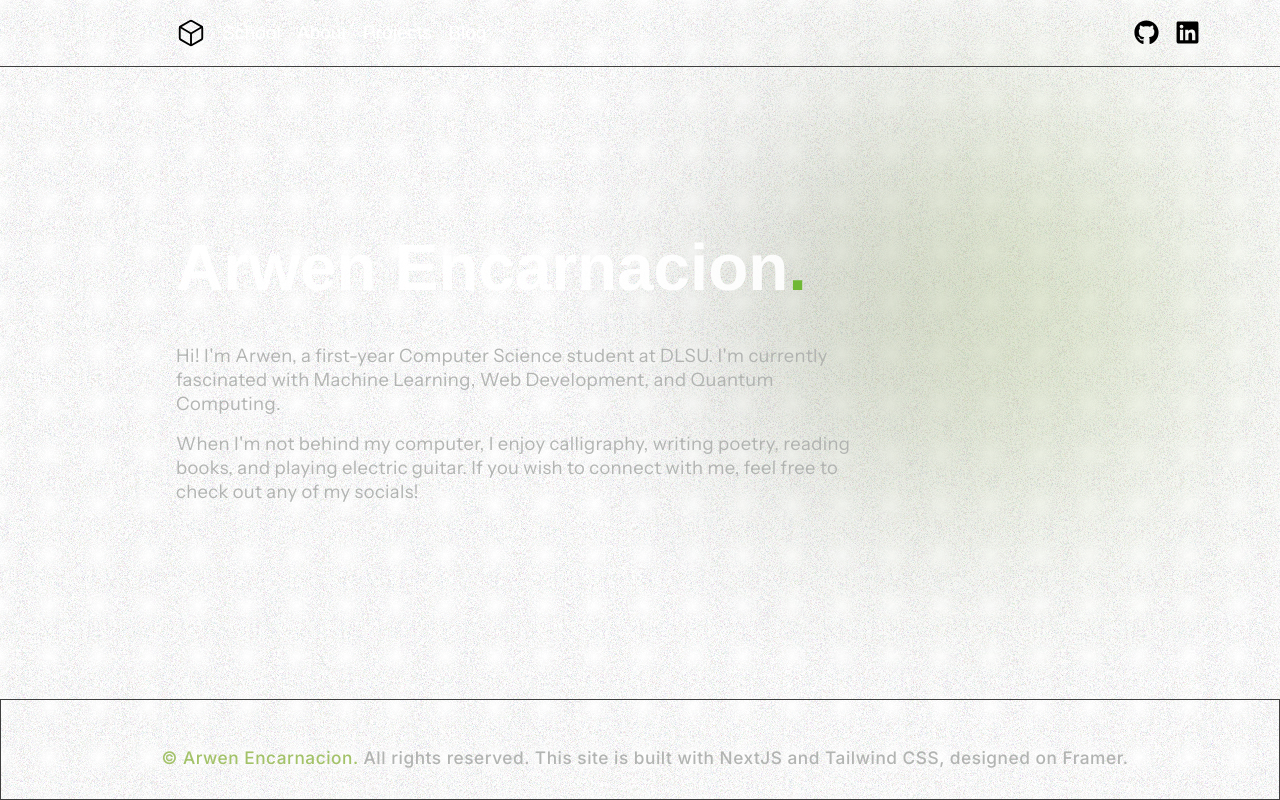
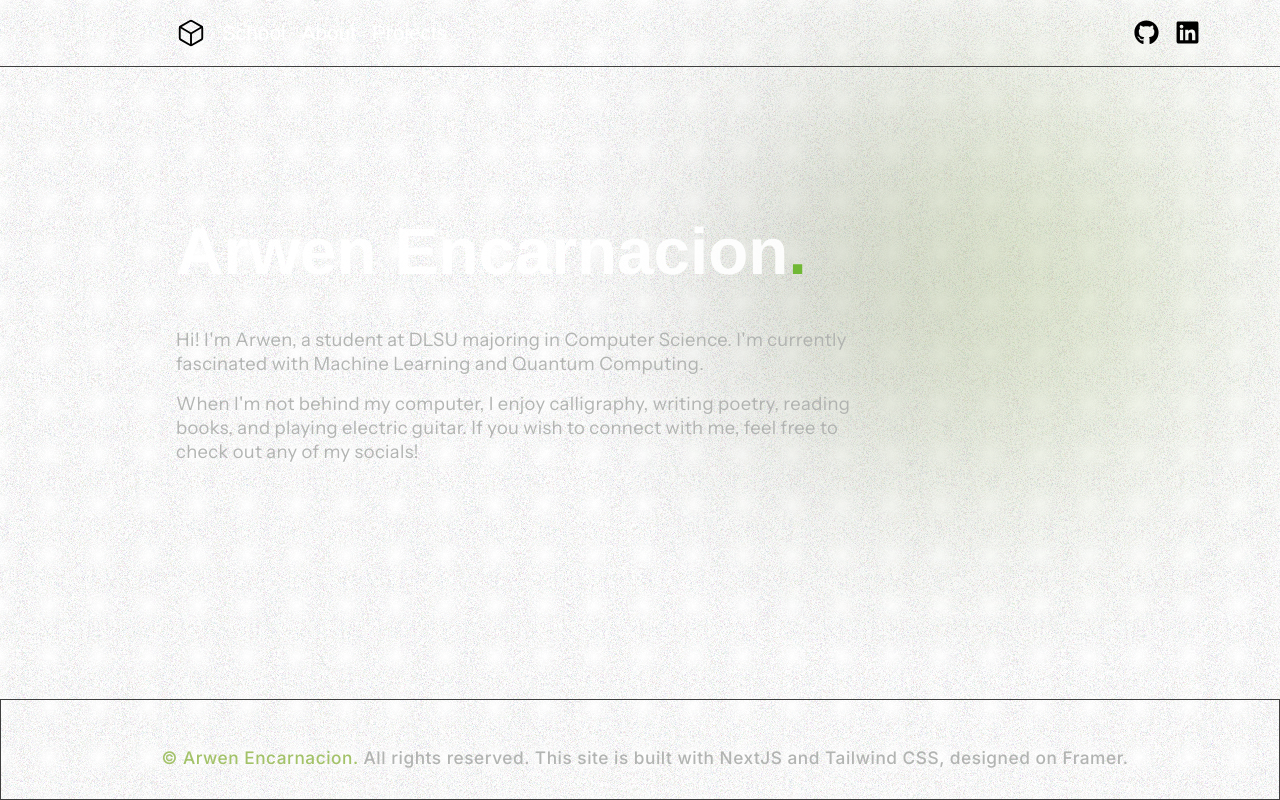
Before and after one commit to angele34/personal-website, a Next.js app: page / in a window 1280 px wide. Built offline with nearby package versions, Linux system fonts and the light colour scheme; a web font is replaced by a local one.

Commit message:
update content and styling

```diff
--- a/src/components/hero.tsx
+++ b/src/components/hero.tsx
@@ -4,16 +4,13 @@ import '../styles/globals.css';
 export default function Hero() {
   return (
     <div className="relative pb-10 mb-10 px-4 sm:px-8 md:px-16 lg:px-32">
-
       {/* Gradient Circle on the Left */}
       <div className="absolute custom-top left-[57%] md:left-[30%] transform -translate-y-1/2 w-[30rem] h-[26rem] bg-gradient-radial from-[#91aa5f]/30 to-[#121010]/30 blur-[100px] opacity-80 rounded-full z-0">
       </div>
-
       {/* Content */}
       <div className="relative
-        py-40
+        py-36
         px-40
-
         xs:px-8
         sm:px-4
         md:py-20
@@ -25,20 +22,15 @@ export default function Hero() {
           <h1 className='text-white
             font-helvetica font-semibold
             text-opacity-90
-
             xs:text-h1-xs
             sm:text-h1-sm
             md:text-h1
             lg:text-h1
             xl:text-h1
             2xl:text-h1
-
             mb-8
-            md:mb-8
-            '>
-            Arwen Encarnacion
-            <span className="text-customGreen">.</span>
-          </h1>
+            md:mb-8'>
+            Arwen Encarnacion<span className="text-customGreen">.</span></h1>
           <div className="pr-4 md:pr-8 lg:pr-16">
             <p className=' text-content-color
               font-instrument_sans
@@ -49,12 +41,11 @@ export default function Hero() {
               lg:text-p-lg
               xl:text-p
               2xl:text-p
-
               mb-4
               md:mb-6
               tracking-widest
               '>
-              Hi! I&apos;m Arwen, a first-year Computer Science student at DLSU. I&apos;m currently fascinated with Machine Learning, Web Development, and Quantum Computing.
+              Hi! I&apos;m Arwen, a student at DLSU majoring in Computer Science. I&apos;m currently fascinated with Machine Learning and Quantum Computing.
             </p>
             <p className='  text-content-color
               font-instrument_sans
@@ -65,7 +56,6 @@ export default function Hero() {
               lg:text-p-lg
               xl:text-p
               2xl:text-p
-
               mb-4
               md:mb-6
               tracking-widest
--- a/src/components/navbar.tsx
+++ b/src/components/navbar.tsx
@@ -20,7 +20,7 @@ export default function Navbar() {
         <a href="#" className=" text-white font-medium text-p-md px-2 py-1 no-underline">School</a>
         <a href="#" className=" text-white font-medium text-p-md px-2 py-1 no-underline">About</a>
         <a href="#" className=" text-white font-medium text-p-md px-2 py-1 no-underline">Projects</a>
-        <a href="#" className=" text-white font-medium text-p-md px-2 py-1 no-underline">Blog</a>
+        {/* <a href="#" className=" text-white font-medium text-p-md px-2 py-1 no-underline">Blog</a> */}
       </div>
 
       <div className="flex items-center space-x-4 pr-20">
--- a/tailwind.config.js
+++ b/tailwind.config.js
@@ -18,7 +18,7 @@ module.exports = {
         'p-footer': ['0.8rem', '1.2rem'],
         'p-footer-lg': ['1.08rem', '1.2rem'],
         'p-sm': ['1.1rem', '1.5rem'],
-        'p-md': ['1.2rem', '1.6rem'],
+        'p-md': ['1.3rem', '1.6rem'],
         'p-lg': ['1.5rem', '2rem'],
         'p': ['1.15rem', '1.5rem'],
 
@@ -31,7 +31,8 @@ module.exports = {
       },
 
       screens: {
-        'xs': {'max': '409px'},
+        'xxs': {'max': '280px'},
+        'xs': {'max': '409px'}, // 'min': '281px',
         'sm': {'min': '410px', 'max': '539px'},
         'md': {'min': '540px', 'max': '1023px'},
         'lg': {'min': '1024px', 'max': '1279px'},
```
